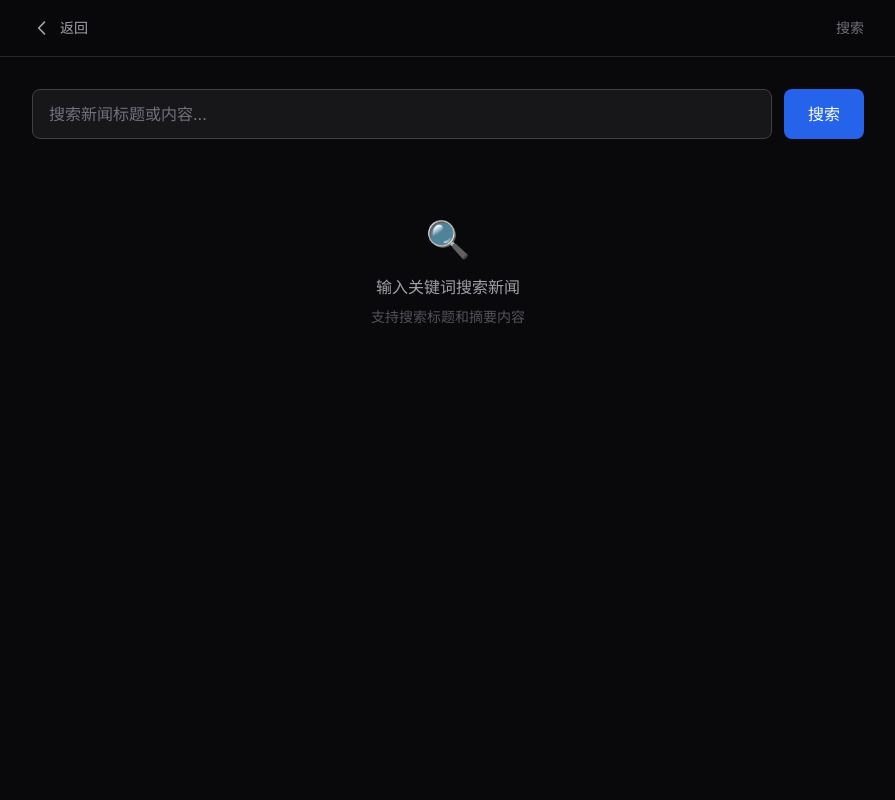
After one commit to Luffy-D-Monkey666/feishu-brief-news, a Flask app: page /search in a window 1280 px wide. The commit adds this page. Shown: the whole page, without its empty margins (192-1087 px from the left). Run offline with Flask 3, Linux system fonts and the light colour scheme; some libraries are stand-ins or nearby versions.

Commit message:
P2优化: 热点排序 + 搜索功能
P2-7: 首页热点排序
- 新增 calc_article_score() 计算文章热度
- 权重因子：分类、关键人物、多来源、权威来源
- 首页热点按分数降序展示

P2-8: 搜索功能
- 新增 /search 搜索页面
- 新增 /api/search API
- 支持搜索标题和摘要
- 搜索最近30天数据
- 首页添加搜索入口

P2-9: 话题追踪（简化版）
- 通过搜索功能可查看同一话题的跨日期报道
- 完整版（实体提取+关联）留待后续

```diff
--- a/web/app.py
+++ b/web/app.py
@@ -4,7 +4,7 @@ Daily Briefing Web - 每日全球科技简报网站
 基于 Flask 的简报阅读网站
 """
 
-from flask import Flask, render_template, jsonify, send_from_directory
+from flask import Flask, render_template, jsonify, send_from_directory, request
 from flask_cors import CORS
 from datetime import datetime, timedelta
 from pathlib import Path
@@ -54,6 +54,61 @@ def load_briefing(date_str: str = None) -> dict:
     return None
 
 
+def calc_article_score(article: dict) -> float:
+    """计算文章热度分数（用于首页排序）"""
+    score = 0.0
+
+    # 1. 分类权重：AI、关键人物 > 其他
+    category_weights = {
+        'ai': 1.5,
+        'key_people': 1.4,
+        'semiconductor': 1.2,
+        'auto': 1.1,
+        'robotics': 1.1,
+        'politics': 1.0,
+        'business': 0.9,
+        'consumer_electronics': 0.8,
+    }
+    category = article.get('category', 'business')
+    score += category_weights.get(category, 0.8)
+
+    # 2. 提及关键人物加分
+    mentioned_people = article.get('mentioned_people', [])
+    if mentioned_people:
+        score += 0.5 * min(len(mentioned_people), 3)
+
+    # 3. 多来源报道加分
+    source_count = article.get('source_count', 1)
+    if source_count > 1:
+        score += 0.3 * min(source_count - 1, 5)
+
+    # 4. 来源权威性
+    tier1_sources = ['reuters', 'bloomberg', 'wired', 'the verge', 'techcrunch',
+                     '36氪', '财新', '机器之心', '量子位']
+    source = article.get('source', '').lower()
+    if any(t in source for t in tier1_sources):
+        score += 0.3
+
+    return score
+
+
+def get_hot_articles(briefing: dict, limit: int = 8) -> list:
+    """获取热点文章（按分数排序）"""
+    all_articles = []
+    articles_by_category = briefing.get('articles_by_category', {})
+
+    for category, articles in articles_by_category.items():
+        for article in articles:
+            article_copy = article.copy()
+            article_copy['_score'] = calc_article_score(article)
+            all_articles.append(article_copy)
+
+    # 按分数降序排序
+    all_articles.sort(key=lambda x: x['_score'], reverse=True)
+
+    return all_articles[:limit]
+
+
 def get_available_dates() -> list:
     """获取所有可用的简报日期"""
     dates = []
@@ -80,7 +135,14 @@ def index():
     dates = get_available_dates()
     latest_date = dates[0] if dates else None
     latest_briefing = load_briefing(latest_date) if latest_date else None
-    return render_template('index.html', dates=dates, latest_date=latest_date, latest_briefing=latest_briefing)
+
+    # 计算热点文章排序
+    hot_articles = []
+    if latest_briefing:
+        hot_articles = get_hot_articles(latest_briefing, limit=8)
+
+    return render_template('index.html', dates=dates, latest_date=latest_date,
+                          latest_briefing=latest_briefing, hot_articles=hot_articles)
 
 
 @app.route('/briefing/<date_str>')
@@ -117,6 +179,73 @@ def api_latest():
     return jsonify(load_briefing(dates[0]))
 
 
+@app.route('/search')
+def search_page():
+    """搜索页面"""
+    query = request.args.get('q', '').strip()
+    results = []
+
+    if query:
+        # 搜索所有日期的简报
+        dates = get_available_dates()
+        for date_str in dates[:30]:  # 最多搜索最近30天
+            briefing = load_briefing(date_str)
+            if not briefing:
+                continue
+
+            articles_by_category = briefing.get('articles_by_category', {})
+            for category, articles in articles_by_category.items():
+                for article in articles:
+                    # 搜索标题和摘要
+                    title = (article.get('title_zh', '') + ' ' + article.get('title_original', '')).lower()
+                    summary = article.get('summary_zh', '').lower()
+                    query_lower = query.lower()
+
+                    if query_lower in title or query_lower in summary:
+                        results.append({
+                            'article': article,
+                            'date': date_str,
+                            'match_in': 'title' if query_lower in title else 'summary'
+                        })
+
+        # 按日期排序（最新优先）
+        results.sort(key=lambda x: x['date'], reverse=True)
+
+    return render_template('search.html', query=query, results=results[:50])
+
+
+@app.route('/api/search')
+def api_search():
+    """API: 搜索文章"""
+    query = request.args.get('q', '').strip()
+    if not query:
+        return jsonify({'error': 'Missing query parameter'}), 400
+
+    results = []
+    dates = get_available_dates()
+
+    for date_str in dates[:30]:
+        briefing = load_briefing(date_str)
+        if not briefing:
+            continue
+
+        articles_by_category = briefing.get('articles_by_category', {})
+        for category, articles in articles_by_category.items():
+            for article in articles:
+                title = (article.get('title_zh', '') + ' ' + article.get('title_original', '')).lower()
+                summary = article.get('summary_zh', '').lower()
+                query_lower = query.lower()
+
+                if query_lower in title or query_lower in summary:
+                    results.append({
+                        **article,
+                        'date': date_str
+                    })
+
+    results.sort(key=lambda x: x['date'], reverse=True)
+    return jsonify({'query': query, 'count': len(results), 'results': results[:50]})
+
+
 # 健康检查 - 尽可能轻量
 @app.route('/health')
 def health():
--- /dev/null
+++ b/web/templates/search.html
@@ -0,0 +1,92 @@
+{% extends "base.html" %}
+
+{% block title %}搜索 · 科技简报{% endblock %}
+
+{% block content %}
+<div class="min-h-screen">
+    <!-- Header -->
+    <header class="nav-blur sticky top-0 z-40 border-b border-zinc-800 safe-top">
+        <div class="max-w-4xl mx-auto px-4 sm:px-6 lg:px-8 h-14 flex items-center justify-between">
+            <a href="/" class="flex items-center gap-2 text-sm font-medium hover:opacity-80 transition-opacity" style="color: var(--text-secondary);">
+                <svg class="w-5 h-5" fill="none" stroke="currentColor" viewBox="0 0 24 24">
+                    <path stroke-linecap="round" stroke-linejoin="round" stroke-width="2" d="M15 19l-7-7 7-7"/>
+                </svg>
+                <span>返回</span>
+            </a>
+            <span class="text-sm font-medium" style="color: var(--text-tertiary);">搜索</span>
+        </div>
+    </header>
+
+    <main class="max-w-4xl mx-auto px-4 sm:px-6 lg:px-8 py-8">
+        <!-- 搜索框 -->
+        <div class="mb-8">
+            <form action="/search" method="GET" class="flex gap-3">
+                <input type="text" name="q" value="{{ query }}" placeholder="搜索新闻标题或内容..."
+                       class="flex-1 px-4 py-3 bg-zinc-800/50 border border-zinc-700 rounded-lg text-white placeholder-zinc-500 focus:outline-none focus:border-blue-500 transition-colors">
+                <button type="submit" class="px-6 py-3 bg-blue-600 hover:bg-blue-500 text-white font-medium rounded-lg transition-colors">
+                    搜索
+                </button>
+            </form>
+        </div>
+
+        {% if query %}
+        <!-- 搜索结果 -->
+        <div class="mb-4">
+            <p class="text-sm text-zinc-500">
+                搜索 "{{ query }}" 找到 {{ results|length }} 条结果
+            </p>
+        </div>
+
+        {% if results %}
+        <div class="space-y-4">
+            {% for item in results %}
+            {% set article = item.article %}
+            <a href="/briefing/{{ item.date }}#article-{{ article.id }}" class="card p-4 block hover:border-zinc-600 group">
+                <div class="flex items-start gap-3">
+                    <span class="text-xs px-2 py-1 rounded bg-zinc-800 text-zinc-400 flex-shrink-0">
+                        {{ item.date[:4] }}.{{ item.date[4:6] }}.{{ item.date[6:] }}
+                    </span>
+                    <div class="flex-1 min-w-0">
+                        <h3 class="font-medium text-zinc-100 group-hover:text-blue-400 transition-colors line-clamp-2">
+                            {{ article.title_zh or article.title_original }}
+                        </h3>
+                        <p class="text-sm text-zinc-500 mt-2 line-clamp-2">
+                            {{ article.summary_zh[:150] if article.summary_zh else '' }}...
+                        </p>
+                        <div class="flex items-center gap-3 mt-2 text-xs text-zinc-600">
+                            <span>{{ article.source }}</span>
+                            <span class="px-1.5 py-0.5 rounded bg-zinc-800/50">{{ article.category }}</span>
+                        </div>
+                    </div>
+                </div>
+            </a>
+            {% endfor %}
+        </div>
+        {% else %}
+        <div class="text-center py-12">
+            <div class="text-4xl mb-4">🔍</div>
+            <p class="text-zinc-400">没有找到匹配的结果</p>
+            <p class="text-sm text-zinc-600 mt-2">试试其他关键词</p>
+        </div>
+        {% endif %}
+
+        {% else %}
+        <!-- 空状态 -->
+        <div class="text-center py-12">
+            <div class="text-4xl mb-4">🔍</div>
+            <p class="text-zinc-400">输入关键词搜索新闻</p>
+            <p class="text-sm text-zinc-600 mt-2">支持搜索标题和摘要内容</p>
+        </div>
+        {% endif %}
+    </main>
+</div>
+
+<style>
+.line-clamp-2 {
+    display: -webkit-box;
+    -webkit-line-clamp: 2;
+    -webkit-box-orient: vertical;
+    overflow: hidden;
+}
+</style>
+{% endblock %}
```
Also changed, not shown: web/templates/index.html (+12 -11 lines).
